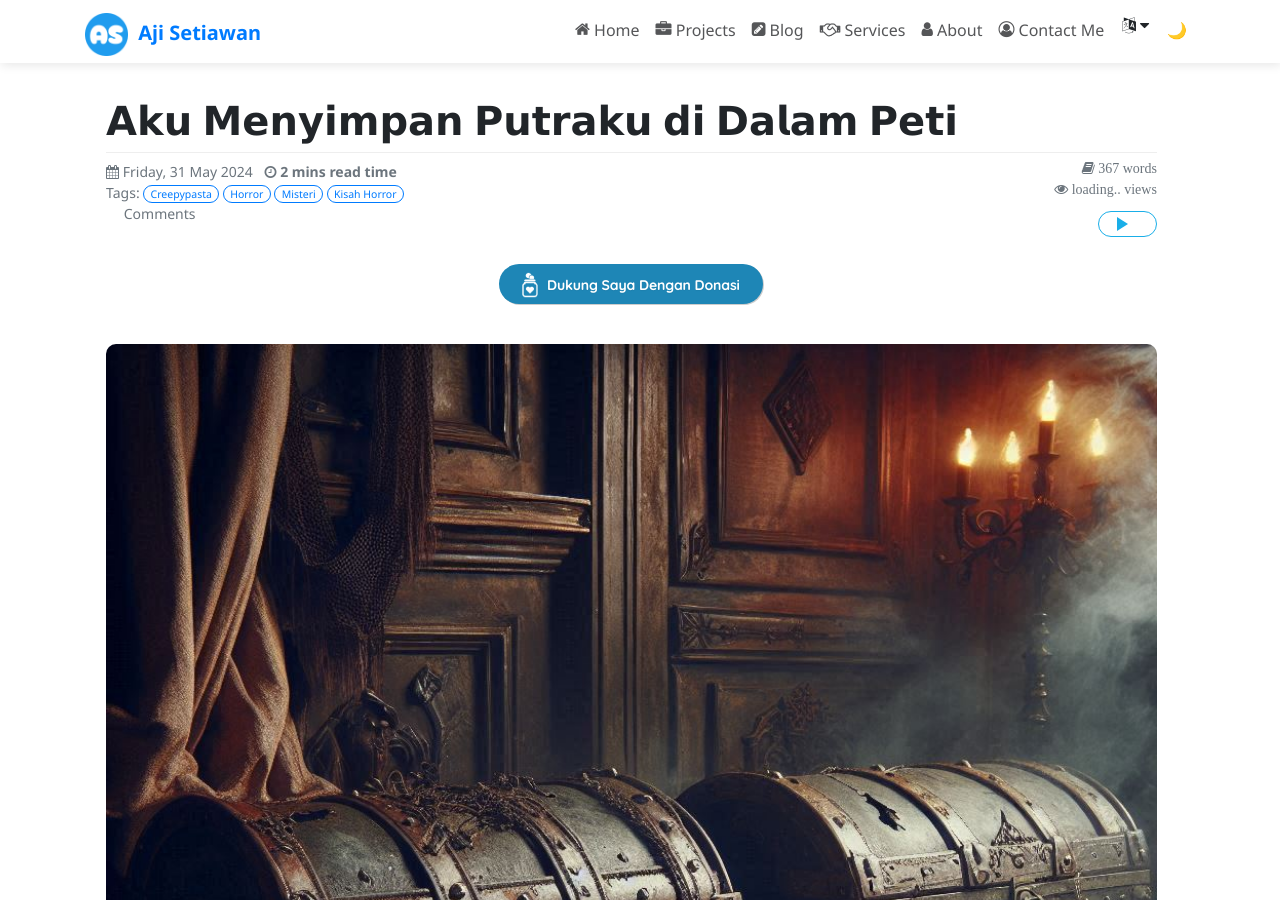
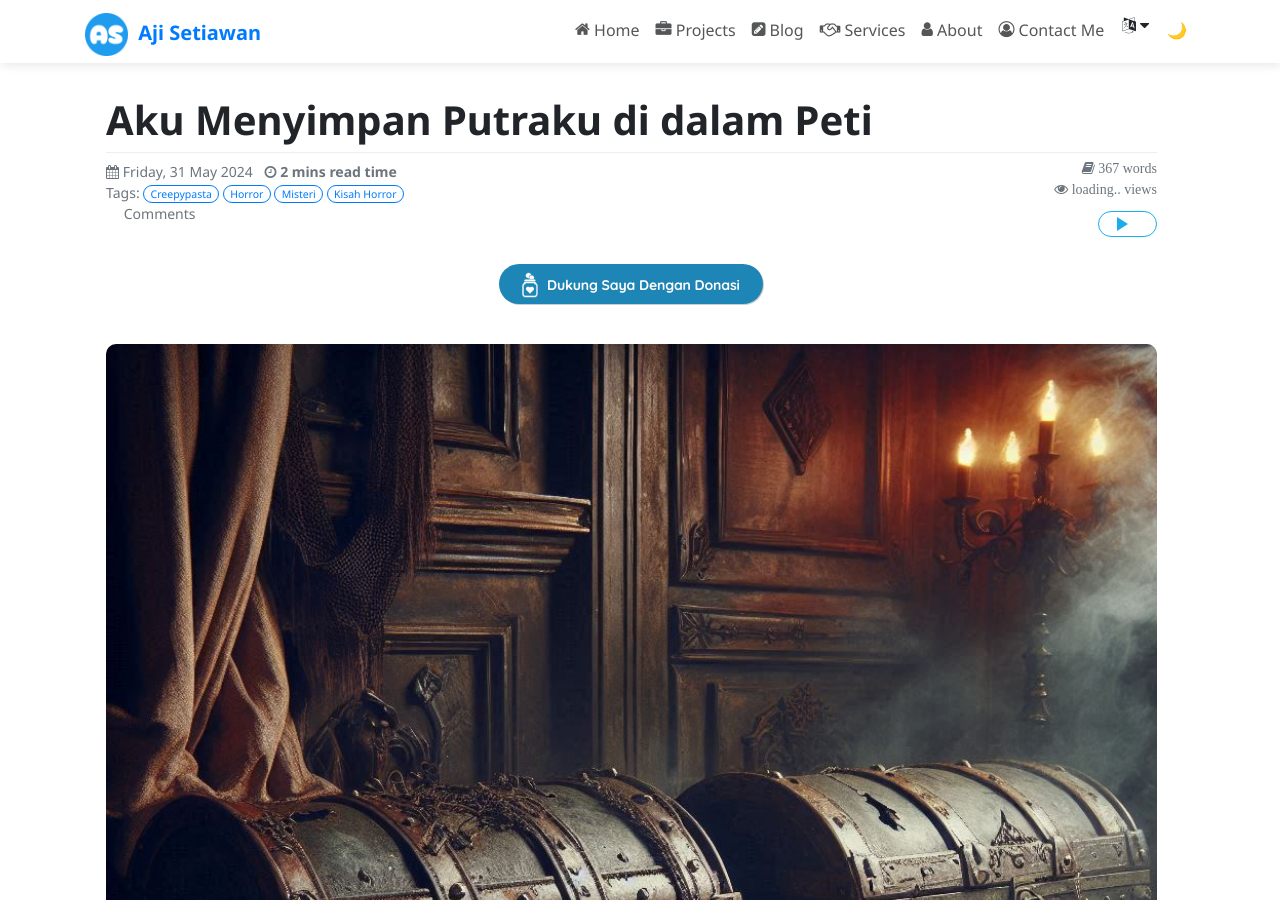
Before and after one commit to ajisetiawan716/ajisetiawan716.github.io, a Jekyll site: the page built from _posts/2024-05-31-creepypasta-aku-menyimpan-putraku-didalam-peti.md, in a window 1280 px wide and 900 px high. Built offline with Jekyll 4.4.1, drawn with Linux system fonts in a browser that asks for light colours; nearby versions of some CDN libraries; some web fonts are replaced; comment, search, counter and statistics services are not loaded; a style sheet for code colours, icons or effects is not loaded.

Commit message:
Add files via upload

```diff
--- a/_posts/2024-05-31-creepypasta-aku-menyimpan-putraku-didalam-peti.md
+++ b/_posts/2024-05-31-creepypasta-aku-menyimpan-putraku-didalam-peti.md
@@ -9,7 +9,7 @@ image-alt: Peti Mati
 image-caption: AI Image Generated by [Bing](https://www.bing.com/images/create/antique-metal-trunks2c-creepy-atmosfer/1-6659eec939964b4386dab4a6cde6d084?id=uMfrTvL1M%2b0hfYiznptlMA%3d%3d&view=detailv2&idpp=genimg&thId=OIG1.1mkq3iZ534M0OtcP3nT_&FORM=GCRIDP&mode=overlay)
 #description:
 #permalink:
-title: '𝗔𝗸𝘂 𝗠𝗲𝗻𝘆𝗶𝗺𝗽𝗮𝗻 𝗣𝘂𝘁𝗿𝗮𝗸𝘂 𝗱𝗶 𝗗𝗮𝗹𝗮𝗺 𝗣𝗲𝘁𝗶'
+title: 'Aku Menyimpan Putraku di dalam Peti'
 ---
 
 
```
